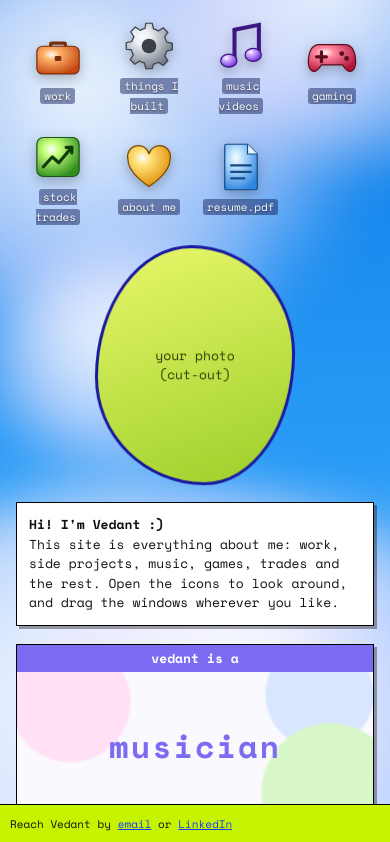
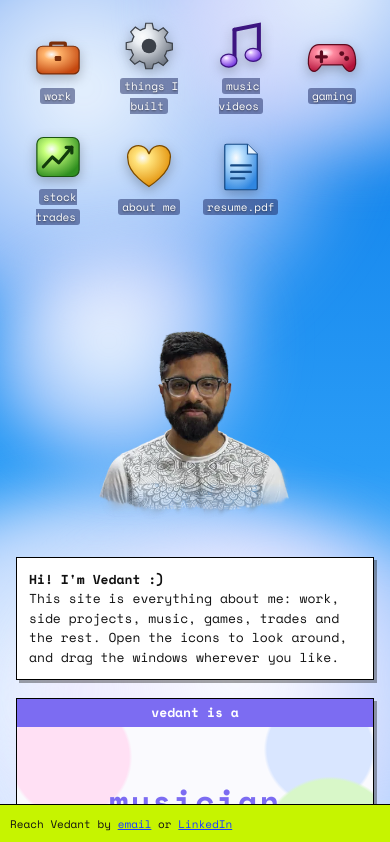
Before and after one commit to vedant-95/vedant-95.github.io, a plain HTML site: page index.html in a window 390 px wide. Shown: the top 842 px of the page. Drawn offline with nearby package versions, Linux system fonts and the light colour scheme.

Commit message:
Center photo: spinning 3D scan of Vedant (animated WebP)
Co-Authored-By: Devin AI <158243242+devin-ai-integration[bot]@users.noreply.github.com>

```diff
--- a/index.html
+++ b/index.html
@@ -29,7 +29,7 @@
   </div>
 
   <div class="me" id="me">
-    <div class="blob">your photo<br>(cut-out)</div>
+    <img class="spin" src="img/vedant-3d.webp" alt="Vedant Kshirsagar, spinning 3D scan">
     <div class="hello"><b>Hi! I'm Vedant :)</b><br>This site is everything about me: work, side projects, music, games, trades and the rest. Open the icons to look around, and drag the windows wherever you like.</div>
   </div>
 
--- a/style.css
+++ b/style.css
@@ -37,6 +37,7 @@ a{color:#1a3cff}
 .me{position:absolute;left:50%;top:50%;transform:translate(-50%,-50%);text-align:center}
 .blob{width:260px;height:320px;margin:0 auto;border-radius:48% 52% 45% 55%/55% 45% 55% 45%;background:linear-gradient(160deg,#e9f76b,#9ccf2a);border:3px solid #1a1aa0;display:flex;align-items:center;justify-content:center;color:#2a3a00;cursor:pointer;animation:float 6s ease-in-out infinite}
 @keyframes float{50%{transform:translateY(-12px) rotate(1deg)}}
+.spin{display:block;width:300px;height:auto;margin:0 auto;cursor:pointer}
 .hello{display:none;position:absolute;left:50%;top:100%;transform:translateX(-50%);width:340px;margin-top:14px;background:#fff;border:1px solid #000;box-shadow:3px 3px 0 rgba(0,0,0,.35);padding:12px;text-align:left}
 .me:hover .hello,.me.open .hello{display:block}
 
@@ -72,7 +73,7 @@ a{color:#1a3cff}
   .icons{order:1;grid-template-columns:repeat(4,1fr);gap:8px}
   .icon svg{width:52px;height:52px}
   .icon span{background:rgba(10,20,80,.45);padding:0 4px;border-radius:3px;font-size:11px}
-  .me{order:2}.blob{width:200px;height:240px}
+  .me{order:2;margin-top:30px}.spin{width:230px}
   .hello{display:block;position:static;transform:none;width:auto;margin-top:14px}
   .folder{position:fixed!important;left:8px!important;right:8px;top:8px!important;width:auto}
   .folder .body{max-height:calc(100vh - 110px)}
```
Also changed, not shown: img/vedant-3d.webp (added), 1 other file.
